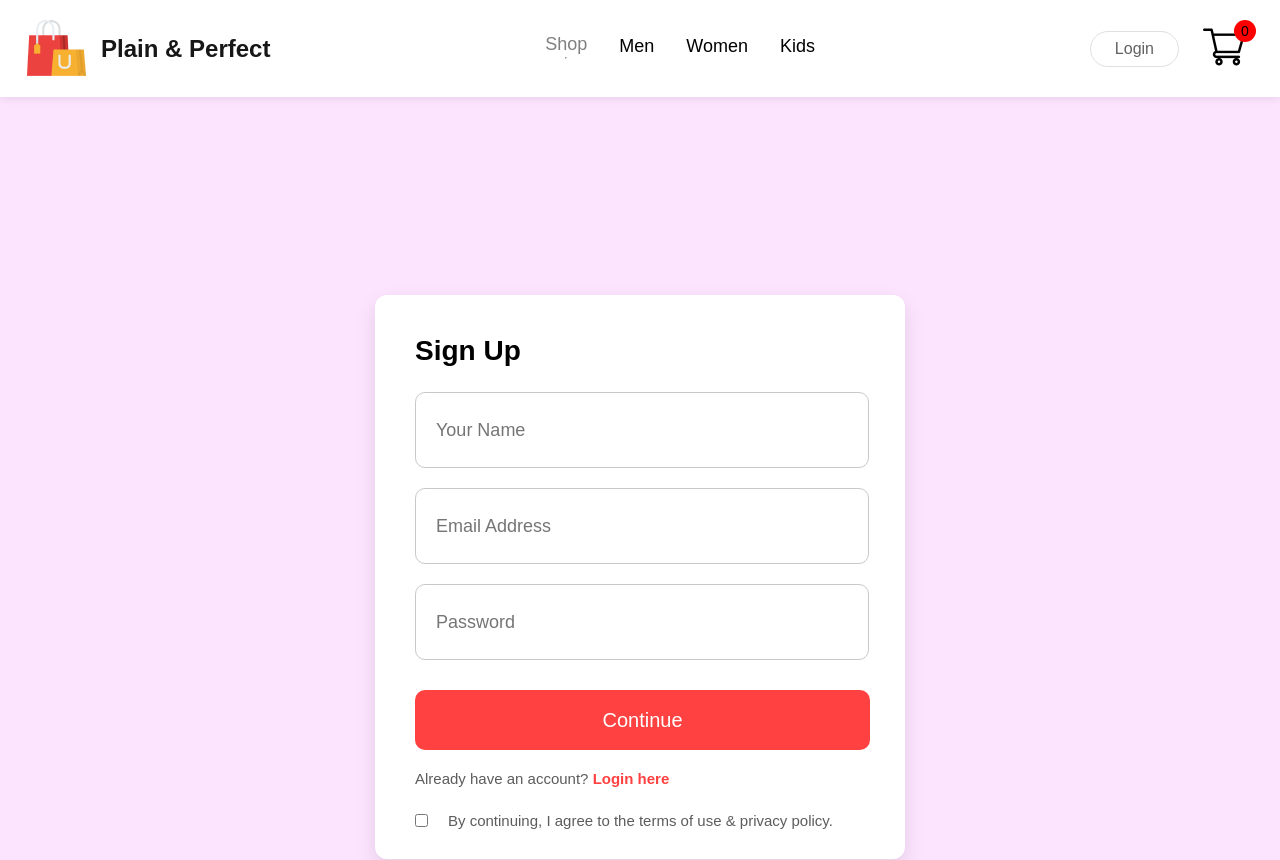
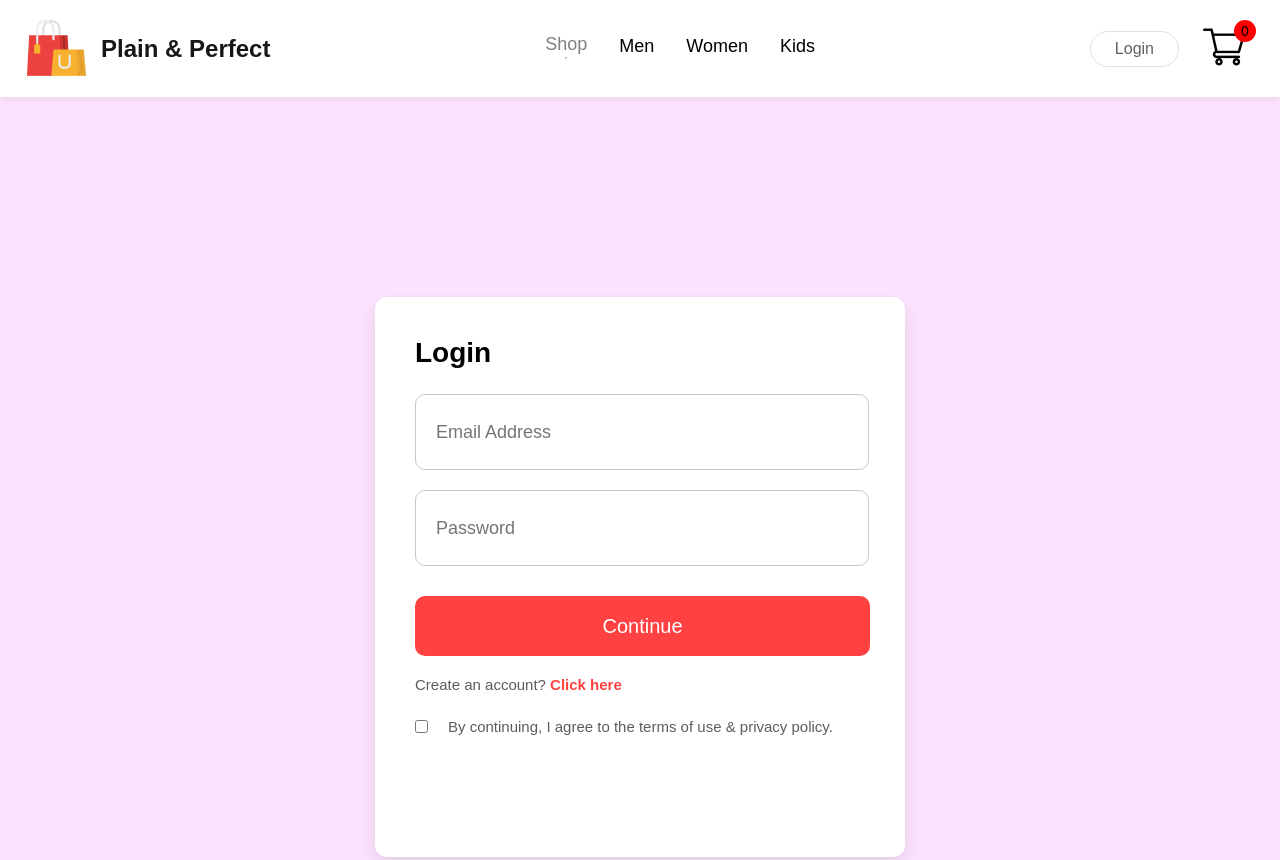
Before and after one commit to yasasdev/Floral-Shop-with-Blockchain, a React (Vite) app in the folder src/final-project-HND-frontend/: page /login in a window 1280 px wide. Shown: the top 860 px of the page. Built offline with nearby package versions, Linux system fonts and the light colour scheme.

Commit message:
Update the function of changing the forms between login and sign up

```diff
--- a/src/final-project-HND-frontend/src/pages/CSS/LoginSignup.css
+++ b/src/final-project-HND-frontend/src/pages/CSS/LoginSignup.css
@@ -67,6 +67,7 @@
 .loginSignup-login span {
     color: #ff4141;
     font-weight: 600;
+    cursor: pointer;
 }
 
 .loginSignup-agree {
--- a/src/final-project-HND-frontend/src/pages/LoginSignUp.jsx
+++ b/src/final-project-HND-frontend/src/pages/LoginSignUp.jsx
@@ -1,24 +1,27 @@
-import React from 'react'
+import React, {useState} from 'react'
 import './CSS/LoginSignup.css'
 
 const LoginSignUp = () => {
+
+  const [state,setstate] = useState("Login");
+
   return (
     <div className='loginSignup'>
       <div className="loginSignup-container">
-        <h1>Sign Up</h1>
+        <h1>{state}</h1>
         <div className="loginSignup-fields">
-          <input type="text" placeholder='Your Name' />
+          {state==="Sign Up"?<input type="text" placeholder='Your Name' />:<></>}
           <input type="email" placeholder='Email Address' />
           <input type="password" placeholder='Password' />
         </div>
         <button>Continue</button>
-        <p className="loginSignup-login">
-          Already have an account? <span>Login here</span>
+        {state==="Sign Up"
+        ?<p className="loginSignup-login">Already have an account? <span onClick={()=>{setstate("Login")}}>Login here</span></p>
+        :<p className="loginSignup-login">Create an account? <span onClick={()=>{setstate("Sign Up")}}>Click here</span></p>}
           <div className="loginSignup-agree">
             <input type="checkbox" name='' id='' />
             <p>By continuing, I agree to the terms of use & privacy policy.</p>
           </div>
-        </p>
       </div>
     </div>
   )
```
